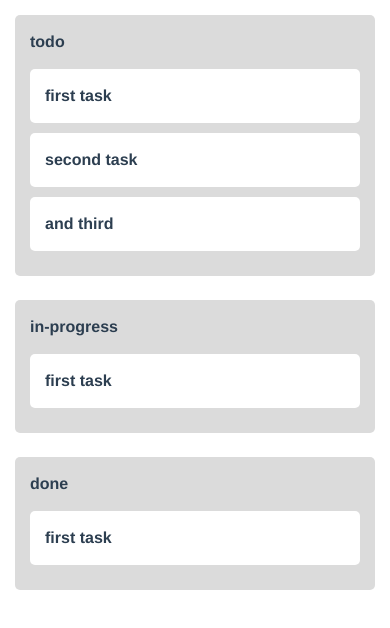
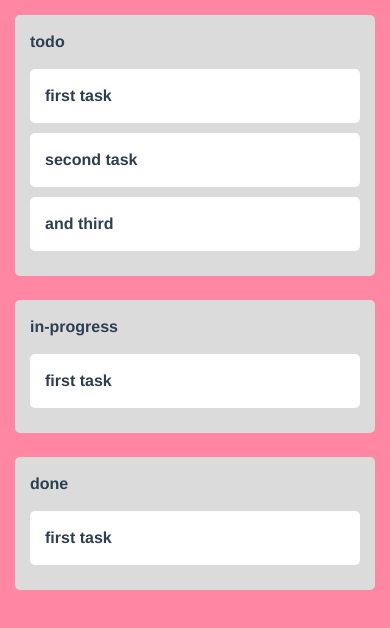
Before and after one commit to cmahrtian/trello-clone, a Vue app: page / in a window 390 px wide. Shown: the top 628 px of the page. Built offline with nearby package versions, Linux system fonts and the light colour scheme.

Commit message:
re-added html bg color and added variables for desktop and widescreen to override initial variables/customize breakpoints

```diff
--- a/src/App.vue
+++ b/src/App.vue
@@ -9,13 +9,15 @@
 </template>
 
 <style lang="sass">
+$desktop: 1025px !default;
+$widescreen: 1217px !default;
 @import "../node_modules/bulma/bulma.sass"
 </style>
 
 <style lang="scss">
-// html {
-//   background-color: #FF87A4;
-// }
+html {
+  background-color: #FF87A4;
+}
 #app {
   font-family: 'Avenir', Helvetica, Arial, sans-serif;
   -webkit-font-smoothing: antialiased;
```
